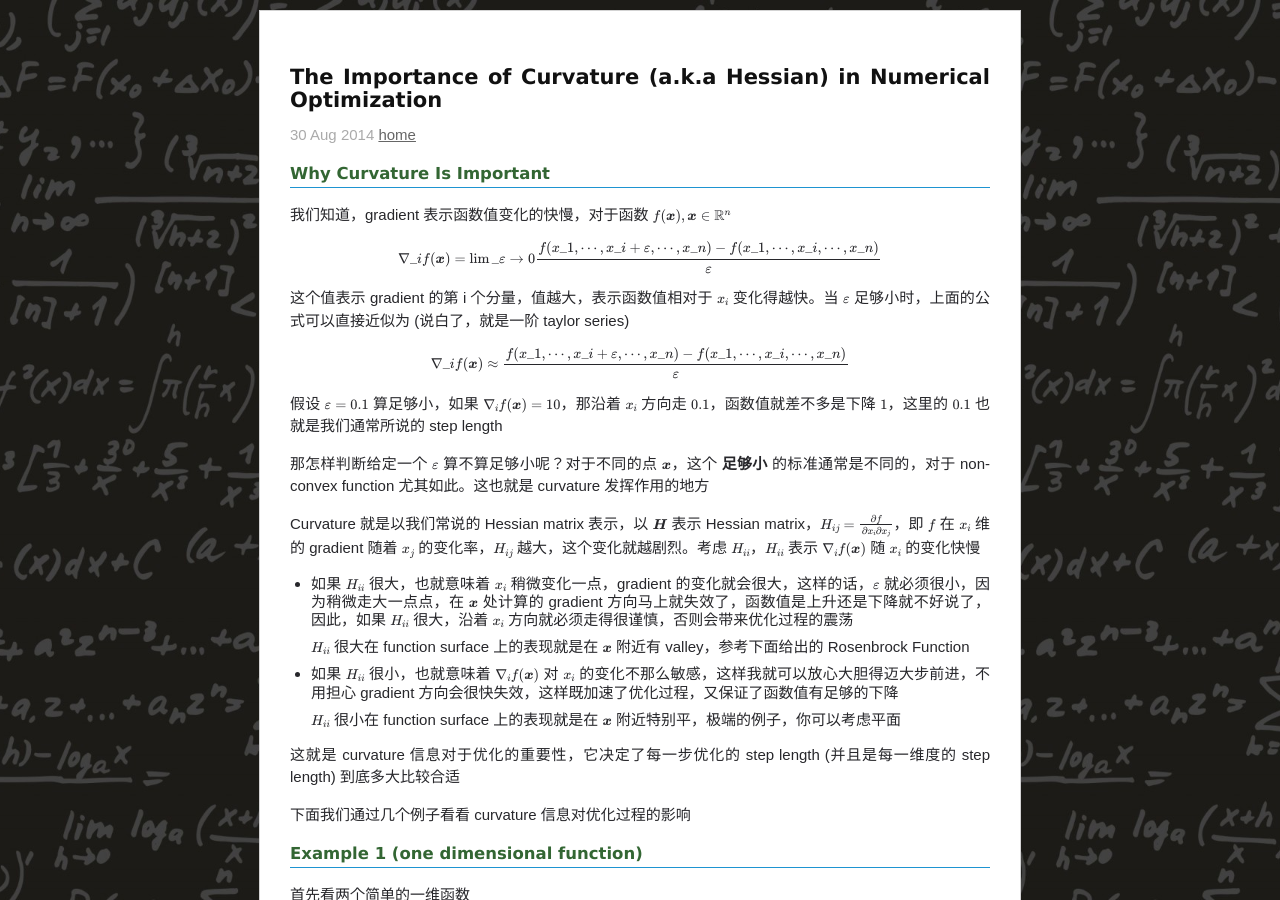
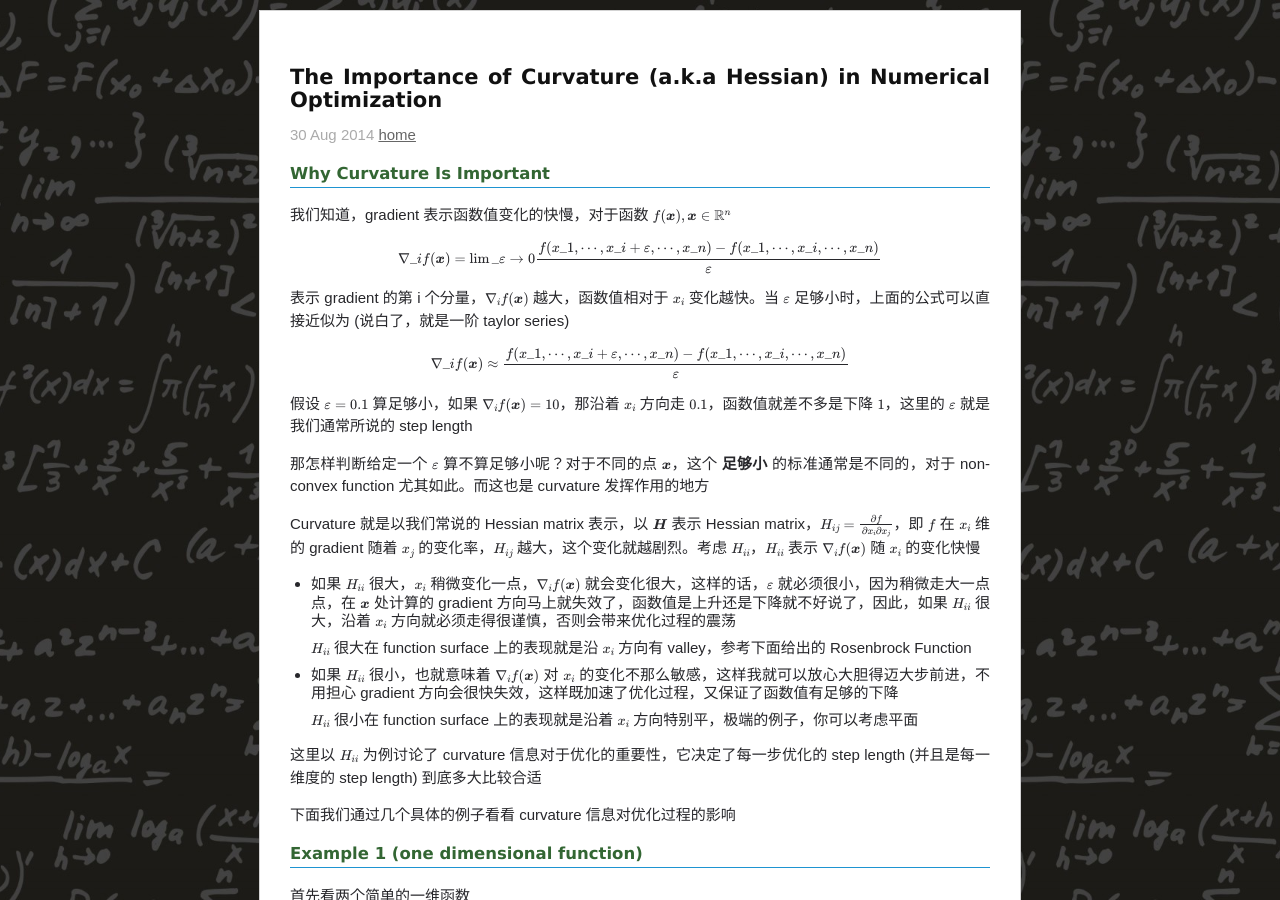
Before and after one commit to chenrushan/chenrushan.github.io, a Jekyll site: the page built from _posts/2014-08-30-importance-of-curvature.markdown, in a window 1280 px wide and 900 px high. Built offline with Jekyll 4.4.1, drawn with Linux system fonts in a browser that asks for light colours; Markdown is read by kramdown in place of the engine named in the settings; formulas are drawn with MathJax 3; some of the changed text lies outside the part shown.

Commit message:
[curvature]: update

```diff
--- a/_posts/2014-08-30-importance-of-curvature.markdown
+++ b/_posts/2014-08-30-importance-of-curvature.markdown
@@ -10,27 +10,27 @@
 
 $$ \nabla\_i f(\boldsymbol{x}) = \lim\_{\varepsilon \rightarrow 0} \frac{f(x\_1, \cdots, x\_i + \varepsilon, \cdots, x\_n) - f(x\_1, \cdots, x\_i, \cdots, x\_n)}{\varepsilon} $$
 
-这个值表示 gradient 的第 i 个分量，值越大，表示函数值相对于 $x\_i$ 变化得越快。当 $\varepsilon$ 足够小时，上面的公式可以直接近似为 (说白了，就是一阶 taylor series)
+表示 gradient 的第 i 个分量，$\nabla\_i f(\boldsymbol{x})$ 越大，函数值相对于 $x\_i$ 变化越快。当 $\varepsilon$ 足够小时，上面的公式可以直接近似为 (说白了，就是一阶 taylor series)
 
 $$ \nabla\_i f(\boldsymbol{x}) \approx \frac{f(x\_1, \cdots, x\_i + \varepsilon, \cdots, x\_n) - f(x\_1, \cdots, x\_i, \cdots, x\_n)}{\varepsilon} $$
 
-假设 $\varepsilon = 0.1$ 算足够小，如果 $\nabla\_i f(\boldsymbol{x}) = 10$，那沿着 $x\_i$ 方向走 $0.1$，函数值就差不多是下降 $1$，这里的 $0.1$ 也就是我们通常所说的 step length
+假设 $\varepsilon = 0.1$ 算足够小，如果 $\nabla\_i f(\boldsymbol{x}) = 10$，那沿着 $x\_i$ 方向走 $0.1$，函数值就差不多是下降 $1$，这里的 $\varepsilon$ 就是我们通常所说的 step length
 
-那怎样判断给定一个 $\varepsilon$ 算不算足够小呢？对于不同的点 $\boldsymbol{x}$，这个 **足够小** 的标准通常是不同的，对于 non-convex function 尤其如此。这也就是 curvature 发挥作用的地方
+那怎样判断给定一个 $\varepsilon$ 算不算足够小呢？对于不同的点 $\boldsymbol{x}$，这个 **足够小** 的标准通常是不同的，对于 non-convex function 尤其如此。而这也是 curvature 发挥作用的地方
 
 Curvature 就是以我们常说的 Hessian matrix 表示，以 $\boldsymbol{H}$ 表示 Hessian matrix，$H\_{ij} = \frac{\partial f}{\partial x\_i \partial x\_j}$，即 $f$ 在 $x\_i$ 维的 gradient 随着 $x\_j$ 的变化率，$H\_{ij}$ 越大，这个变化就越剧烈。考虑 $H\_{ii}$，$H\_{ii}$ 表示 $\nabla\_i f(\boldsymbol{x})$ 随 $x\_i$ 的变化快慢
 
-* 如果 $H\_{ii}$ 很大，也就意味着 $x\_i$ 稍微变化一点，gradient 的变化就会很大，这样的话，$\varepsilon$ 就必须很小，因为稍微走大一点点，在 $\boldsymbol{x}$ 处计算的 gradient 方向马上就失效了，函数值是上升还是下降就不好说了，因此，如果 $H\_{ii}$ 很大，沿着 $x\_i$ 方向就必须走得很谨慎，否则会带来优化过程的震荡
+* 如果 $H\_{ii}$ 很大，$x\_i$ 稍微变化一点，$\nabla\_i f(\boldsymbol{x})$ 就会变化很大，这样的话，$\varepsilon$ 就必须很小，因为稍微走大一点点，在 $\boldsymbol{x}$ 处计算的 gradient 方向马上就失效了，函数值是上升还是下降就不好说了，因此，如果 $H\_{ii}$ 很大，沿着 $x\_i$ 方向就必须走得很谨慎，否则会带来优化过程的震荡
 
-    $H\_{ii}$ 很大在 function surface 上的表现就是在 $\boldsymbol{x}$ 附近有 valley，参考下面给出的 Rosenbrock Function
+    $H\_{ii}$ 很大在 function surface 上的表现就是沿 $x\_i$ 方向有 valley，参考下面给出的 Rosenbrock Function
 
 * 如果 $H\_{ii}$ 很小，也就意味着 $\nabla\_i f(\boldsymbol{x})$ 对 $x\_i$ 的变化不那么敏感，这样我就可以放心大胆得迈大步前进，不用担心 gradient 方向会很快失效，这样既加速了优化过程，又保证了函数值有足够的下降
 
-    $H\_{ii}$ 很小在 function surface 上的表现就是在 $\boldsymbol{x}$ 附近特别平，极端的例子，你可以考虑平面
+    $H\_{ii}$ 很小在 function surface 上的表现就是沿着 $x\_i$ 方向特别平，极端的例子，你可以考虑平面
 
-这就是 curvature 信息对于优化的重要性，它决定了每一步优化的 step length (并且是每一维度的 step length) 到底多大比较合适
+这里以 $H\_{ii}$ 为例讨论了 curvature 信息对于优化的重要性，它决定了每一步优化的 step length (并且是每一维度的 step length) 到底多大比较合适
 
-下面我们通过几个例子看看 curvature 信息对优化过程的影响
+下面我们通过几个具体的例子看看 curvature 信息对优化过程的影响
 
 #### Example 1 (one dimensional function)
 
@@ -75,13 +75,13 @@
 
 从这个 Hessian matrix 我们可以知道
 
-* 这个函数在所有点的 curvature 是 constant，其实对于所有的 quadratic function 都是这样的
+* 这个函数在所有点的 curvature 是 constant，其实对于所有的 quadratic function 这个结论都成立
 
 * $H\_{11} \neq H\_{22}$，因此 $f$ 在 $x\_1$ 和 $x\_2$ 处 gradient 随自身的变化率是不相同的
 
 * $H\_{12} = H\_{21} = 0$，因此 $x\_1$ 的变化不会带来 $\frac{\partial f}{\partial x\_2}$ 的变化，同样 $x\_2$ 的变化也不会带来 $\frac{\partial f}{\partial x\_1}$ 的变化
 
-下面我们分别看看 Steepest Descent 和 Newton Method 应用于这个优化的结果
+下面我们分别看看 Steepest Descent 和 Newton Method 应用于这个函数的优化过程
 
 * Steepest Descent
 
@@ -148,8 +148,12 @@
 
 #### Conclusion
 
-* 优化过程需要把 curvature 考虑进去才能有更好的收敛性能
+综上所述，优化过程需要把 curvature 考虑进去才能有更好的收敛性能
 
-* 单纯只考虑 gradient 会使算法在有 valley 的地方表现得很震荡，而在比较平的地方又走得很慢
+现实中，通常由于计算资源的限制，我们不能使用完整的 curvature 信息。为此，优化专家们发明了各种各样的方法去做近似，比如
 
-现实中，通常由于计算资源的限制 $H$ 不是一个可以直接利用的信息，为此，优化专家们发明了各种各样的方法去近似 $H$，比如 BFGS，deep learning SGD 方法中用到的 momentum 其实也是一种对 curvature 信息的简单近似
+* BFGS (L-BFGS)，一种十分常用的优化算法
+
+* Gradient Descent 中用到的 momentum 也可以看作一种对 curvature 信息的简单近似，因为它将历史上 gradient 的变化考虑了进去
+
+* Hessian-free for deep learning
```
Also changed, not shown: other parts of _posts/2014-08-30-importance-of-curvature.markdown (+1 -1 lines).
